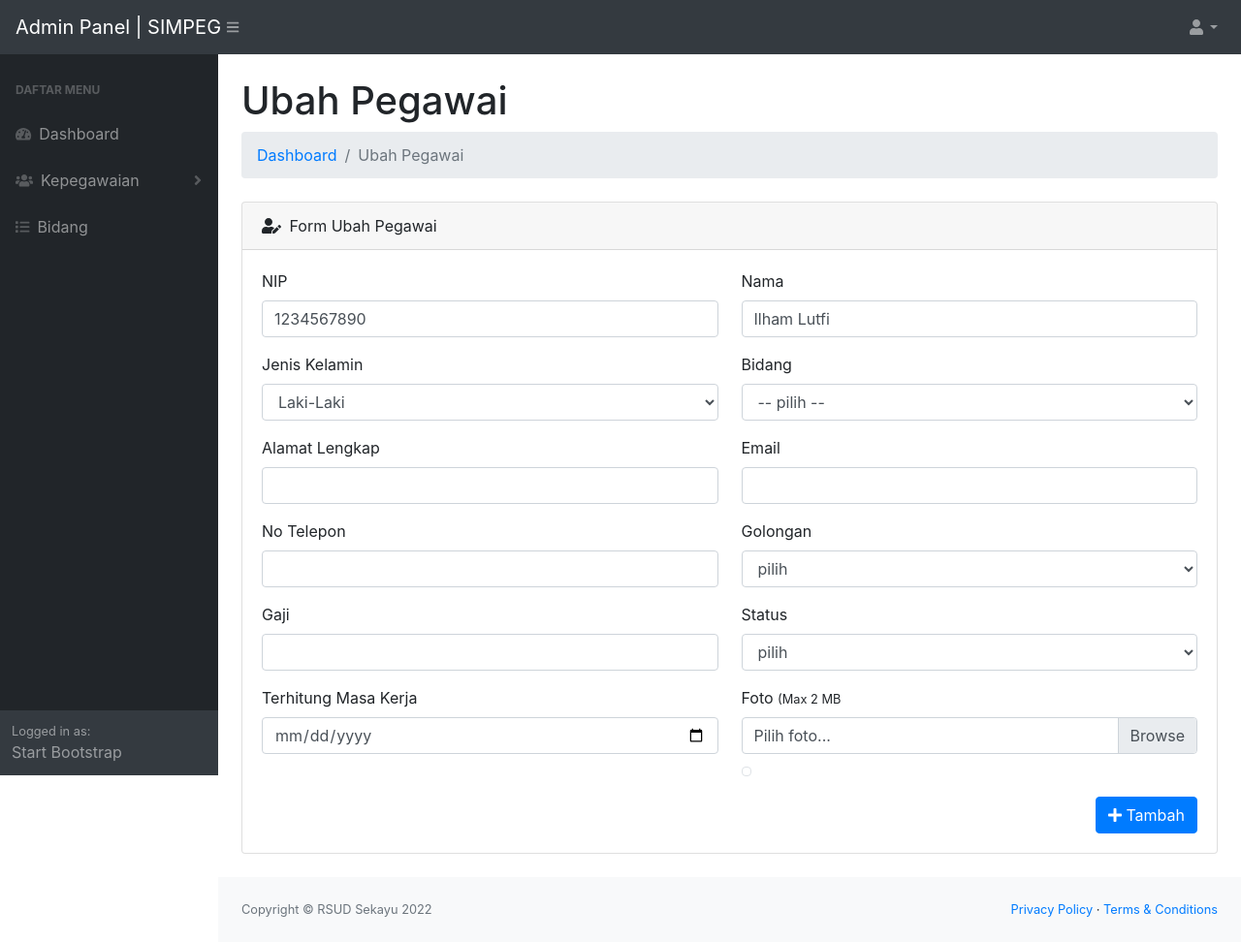
After one commit to ilhamlutfi/simpeg-php, a PHP site: page /ubah-pegawai.php?id_pegawai=1 in a window 1280 px wide. The commit adds this page. Shown: the whole page at 97% size. Run offline with PHP 8.4, Linux system fonts and the light colour scheme; data comes from the database, SQL or seed files in the repository; some libraries are stand-ins or nearby versions.

Commit message:
fungsi ubah

```diff
--- a/admin/daftar-pegawai.php
+++ b/admin/daftar-pegawai.php
@@ -57,7 +57,7 @@ $pegawai = query("SELECT * FROM pegawai ORDER BY id_pegawai DESC"); // query unt
                                         <td width="15%" class="text-center">
                                             <a href="" class="btn btn-secondary btn-sm mb-1" title="Detail"><i class="fas fa-eye"></i></a>
 
-                                            <button class="btn btn-success btn-sm mb-1" title="Ubah"><i class="fas fa-edit"></i></button>
+                                            <a href="ubah-pegawai.php?id_pegawai=<?= $data['id_pegawai']; ?>" class="btn btn-success btn-sm mb-1" title="Ubah"><i class="fas fa-edit"></i></a>
 
                                             <a href="" class="btn btn-danger btn-sm mb-1" title="Hapus" data-toggle="modal" data-target="#hapusModal<?= $data['id_pegawai']; ?>"><i class="fas fa-trash-alt"></i></a>
                                         </td>
--- /dev/null
+++ b/admin/ubah-pegawai.php
@@ -0,0 +1,177 @@
+<?php
+
+$judul = "Ubah Pegawai";
+
+include 'layout/header.php';
+
+// ambil id_pegawai berdasarkan tombol ubah/yang dipilih
+$id_pegawai = (int)$_GET['id_pegawai'];
+
+// tampil data pegawai berdasarkan yang dipilih
+$pegawai = query("SELECT * FROM pegawai WHERE id_pegawai = '$id_pegawai'")[0];
+
+// tampil data bidang sebagai option
+$bidang = query("SELECT * FROM bidang ORDER BY id_bidang DESC");
+
+// ketika tombol ubah ditekan, jalankan script dibawah ini
+if (isset($_POST['ubah'])) {
+	if (ubah_pegawai($_POST) > 0) {
+		echo "<script>
+				alert('Data Pegawai Berhasil Diubah');
+				document.location.href = 'daftar-pegawai.php';
+			 </script>";
+	} else {
+		echo "<script>
+				alert('Data Pegawai Gagal Diubah');
+				document.location.href = 'tambah-pegawai.php';
+			 </script>";
+	}
+}
+
+?>
+
+<div id="layoutSidenav_content">
+<main>
+    <div class="container-fluid">
+        <h1 class="mt-4"> Ubah Pegawai</h1>
+        <ol class="breadcrumb mb-4">
+            <li class="breadcrumb-item"><a href="index.php">Dashboard</a></li>
+            <li class="breadcrumb-item active">Ubah Pegawai</li>
+        </ol>
+
+        <div class="card mb-4">
+            <div class="card-header">
+                <i class="fas fa-user-edit mr-1"></i>
+                Form Ubah Pegawai
+            </div>
+            <div class="card-body">
+               <form action="" method="POST" enctype="multipart/form-data">
+
+               	<input type="hidden" name="id_pegawai" value="<?= $pegawai['id_pegawai']; ?>">
+               	<input type="hidden" name="id_user" value="<?= $pegawai['id_user']; ?>">
+
+	               	 <div class="row">
+	                	<div class="form-group col-sm-6">
+	                		<label for="nip">NIP</label>
+	                		<input type="number" name="nip" id="nip" class="form-control" required minlength="8" value="<?= $pegawai['nip']; ?>">
+	                	</div>
+
+	                	<div class="form-group col-sm-6">
+	                		<label for="nama">Nama</label>
+	                		<input type="text" name="nama" id="nama" class="form-control" required minlength="3" value="<?= $pegawai['nama']; ?>">
+	                	</div>
+	                </div>
+
+	                <div class="row">
+	                	<div class="form-group col-sm-6">
+	                		<label for="jk">Jenis Kelamin</label>
+	                		<select name="jk" id="jk" class="form-control" required>
+	                			<?php $jk = $pegawai['jk']; ?>
+	                			<option value="Laki-Laki" <?= $jk == 'Laki-Laki' ? 'selected' : null ?>>Laki-Laki</option>
+	                			<option value="Perempuan" <?= $jk == 'Perempuan' ? 'selected' : null ?>>Perempuan</option>
+	                		</select>
+	                	</div>
+
+	                	<div class="form-group col-sm-6">
+	                		<label for="id_bidang">Bidang</label>
+	                		<select name="id_bidang" id="id_bidang" class="form-control">
+	                			<option value="">-- pilih --</option>
+	                			<?php foreach ($bidang as $option) : ?>
+	                				<option value="<?= $option['id_bidang'] ?>"><?= $option['nama'] ?></option>
+	                			<?php endforeach; ?>
+	                		</select>
+	                	</div>
+	                </div>
+
+	                <div class="row">
+	                	<div class="form-group col-sm-6">
+	                		<label for="alamat">Alamat Lengkap</label>
+	                		<input type="text" name="alamat" id="alamat" class="form-control" required minlength="3">
+	                	</div>
+
+	                	<div class="form-group col-sm-6">
+	                		<label for="email">Email</label>
+	                		<input type="email" name="email" id="email" class="form-control" required minlength="8">
+	                	</div>
+	                </div>
+
+	                <div class="row">
+	                	<div class="form-group col-sm-6">
+	                		<label for="no_telepon">No Telepon</label>
+	                		<input type="number" name="no_telepon" id="no_telepon" class="form-control" required minlength="8">
+	                	</div>
+
+	                	<div class="form-group col-sm-6">
+	                		<label for="golongan">Golongan</label>
+	                		<select name="golongan" id="golongan" class="form-control" required>
+	                			<option value="">pilih</option>
+	                			<option value="PNS">PNS</option>
+	                			<option value="CPNS">CPNS</option>
+	                			<option value="Kontrak">Kontrak</option>
+	                			<option value="PHL">PHL</option>
+	                		</select>
+	                	</div>
+	                </div>
+
+	                <div class="row">
+	                	<div class="form-group col-sm-6">
+	                		<label for="gaji">Gaji</label>
+	                		<input type="number" name="gaji" id="gaji" class="form-control" required minlength="6">
+	                	</div>
+
+	                	<div class="form-group col-sm-6">
+	                		<label for="status">Status</label>
+	                		<select name="status" id="status" class="form-control" required>
+	                			<option value="">pilih</option>
+	                			<option value="Menikah">Menikah</option>
+	                			<option value="Belum Menikah">Belum Menikah</option>
+	                		</select>
+	                	</div>
+	                </div>
+
+	                <div class="row">
+	                	<div class="form-group col-sm-6">
+	                		<label for="tmk">Terhitung Masa Kerja</label>
+	                		<input type="date" name="tmk" id="tmk" class="form-control" required minlength="6">
+	                	</div>
+
+	                	<div class="form-group col-sm-6">
+	                		<label for="foto">Foto <small>(Max 2 MB</small></label><br>
+                            <div class="custom-file">
+                                <input type="file" class="custom-file-input" id="foto" name="foto" onchange="previewImg()" required>
+                                <label class="custom-file-label" for="foto">Pilih foto...</label>
+                            </div>
+                            <div class="mt-1">
+                                <img src="" alt="" class="img-thumbnail img-preview" width="100px">
+                            </div>
+	                	</div>
+	                </div>
+
+					<div class="float-right">
+	                	<button type="submit" name="tambah" class="btn btn-primary"><i class="fas fa-plus"></i> Tambah</button>
+					</div>
+
+               </form>
+            </div>
+        </div>
+    </div>
+</main>
+
+<script type="text/javascript">
+    function previewImg() {
+        const gambar = document.querySelector('#foto');
+        const gambarLabel = document.querySelector('.custom-file-label');
+        const imgPreview = document.querySelector('.img-preview');
+
+        gambarLabel.textContent = gambar.files[0].name;
+
+        const fileGambar = new FileReader();
+        fileGambar.readAsDataURL(gambar.files[0]);
+
+        fileGambar.onload = function(e) {
+            imgPreview.src = e.target.result;
+        }
+    }
+</script>
+
+<?php include 'layout/footer.php'; ?>
```
